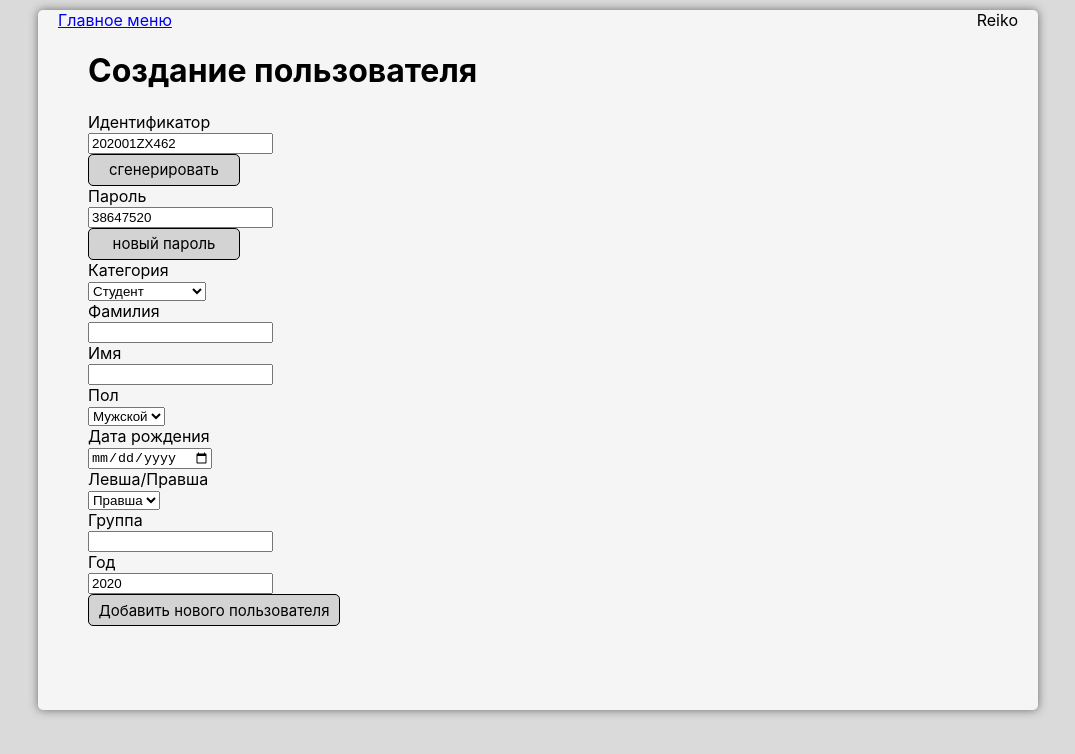
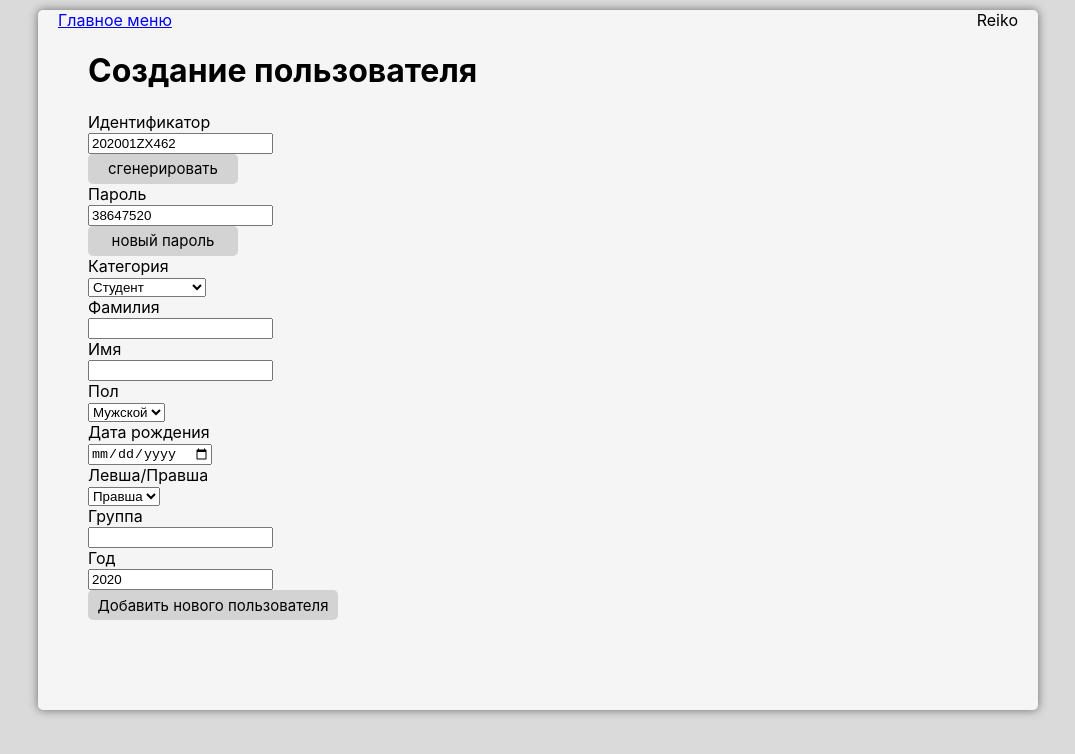
Before and after one commit to a-zlotnikov/Labyrinth_MSU, a React (Create React App) app in the folder frontend/: page /registration in a window 1280 px wide. Shown: the top 754 px of the page, without its empty margins (102-1177 px from the left). Built offline with nearby package versions, Linux system fonts and the light colour scheme.

Commit message:
hr deleted

```diff
--- a/frontend/src/components/SignUp/SignUp.css
+++ b/frontend/src/components/SignUp/SignUp.css
@@ -5,7 +5,6 @@
 .button {
     font-size: 15px;
     display: flex;
-    border: black solid 1px;
     width: 150px;
     height: 30px;
     border-radius: 5px;
@@ -25,7 +24,6 @@
 .longButton {
     font-size: 15px;
     display: flex;
-    border: black solid 1px;
     width: 250px;
     height: 30px;
     border-radius: 5px;
--- a/frontend/src/containers/mainpage/mainpage.js
+++ b/frontend/src/containers/mainpage/mainpage.js
@@ -20,7 +20,6 @@ class Mainpage extends Component {
       <div>
         <Logo/>
         <OtherPage/>
-        <hr/>
         <AdminPage/>
       </div>
     ) : (<div>
```
